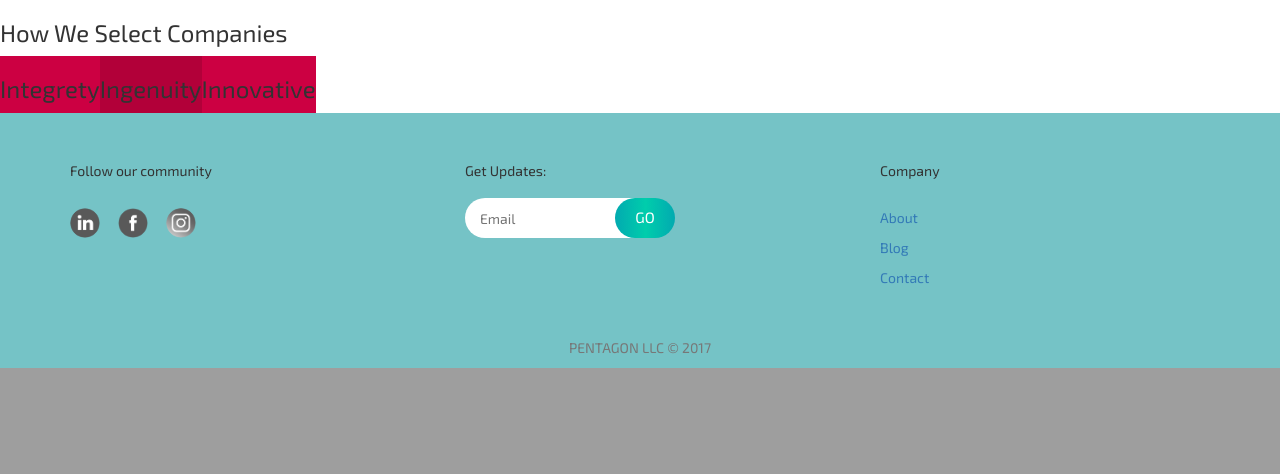
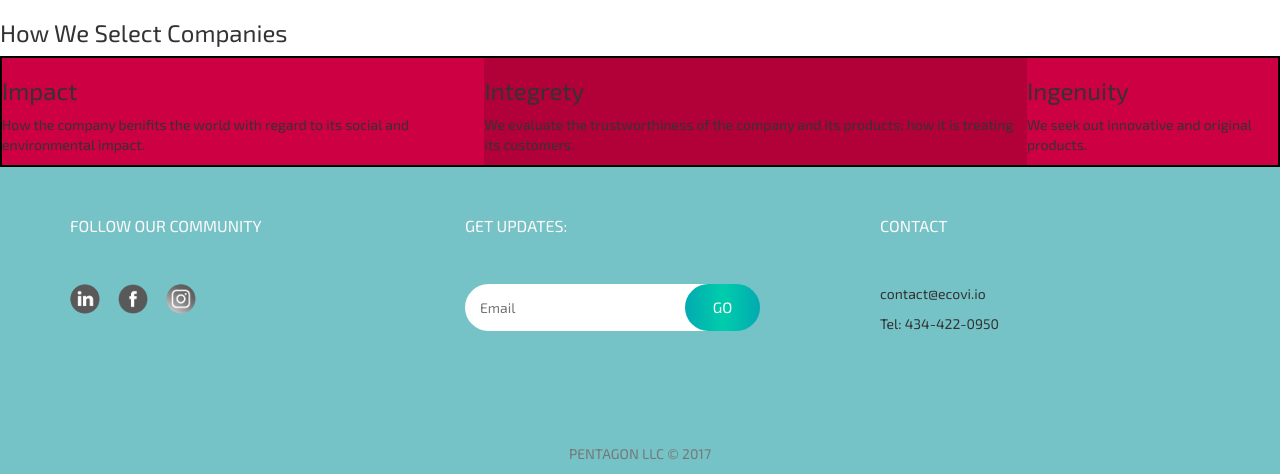
Before and after one commit to zona-li/ecovi, a Django app: page / in a window 1280 px wide. Shown: the part 902-1376 px from the top of the page. Before the commit the page ends 1270 px from the top, so only its background shows below. Run offline with Django 3.2, Linux system fonts and the light colour scheme; some libraries are stand-ins or nearby versions.

Commit message:
footer alignment, size, color change

```diff
--- a/app/homestarter/main/templates/main/header.html
+++ b/app/homestarter/main/templates/main/header.html
@@ -78,6 +78,7 @@
 		}
 		.container-standard {
 			display: flex;
+			border: 2px solid black;
 		}
 		.box {
 			background-color: #cc0042;
@@ -91,12 +92,12 @@
 			margin-right: 30px;
 		}
 		#inputEmail {
-			border-radius: 20px;
+			border-radius: 30px;
 			padding-left: 15px;
-			padding-right: 60px;
+			padding-right: 90px;
 			border: none;
-			height: 40px;
-			width: 200px;
+			height: 47px;
+			width: 290px;
 			position: relative;
 			top: 0;
 			left: 0;
@@ -105,16 +106,16 @@
 			outline: none;
 		}
 		#emailBtn {
-			border-radius: 20px;
+			border-radius: 30px;
 			background-image: linear-gradient(to right, #02AAB0 0%, #00CDAC 51%, #02AAB0 100%);
 			color: white;
 			font-size: 15px;
-			height: 40px;
-			width: 60px;
+			height: 47px;
+			width: 75px;
 			border: none;
 			position: absolute;
 			top: 0;
-			left: 130px;
+			left: 200px;
 		}
 		#emailBtn:hover {
 			background-position: bottom 70px right 70px;
@@ -148,6 +149,12 @@
 			bottom: 40vh;
 			left: 10vh;
 			right: 10vh;
+		}
+		.ft-title {
+			text-transform: uppercase;
+			font-size: medium;
+			margin-bottom: 50px;
+			color: #FFFAFA;
 		}
 	</style>
 </head>
@@ -183,8 +190,7 @@
 		<div class="container-fluid"> <!-- If Needed Left and Right Padding in 'md' and 'lg' screen means use container class -->
             <div class="row">
                 <div class="col-xs-4 col-sm-4 col-md-4 col-lg-4">
-                    <h5 style="padding-left: 20px;">Follow our community</h5>
-					<br>
+                    <h5 style="padding-left: 20px; " class="ft-title">Follow our community</h5>
 					<a href='/linkedin/' style="margin-left: 20px">
 						<img src="{% static "/pictures/linkedin_logo_bw.png" %}" alt="Responsive image" class="img-circle" width="30" height="30" style='margin-right:15px'>
 					</a>
@@ -196,7 +202,7 @@
 					</a>
                 </div>
                 <div class="col-xs-4 col-sm-4 col-md-4 col-lg-4">
-                    <h5>Get Updates:</h5>
+                    <h5 class="ft-title">Get Updates:</h5>
 
                     <form class="parent" method="post" action="{% url 'create_general_user' %}">
                     	{% csrf_token %}
@@ -205,15 +211,17 @@
                     </form>
                 </div>
                 <div class="col-xs-4 col-sm-4 col-md-4 col-lg-4">
-                    <h5>Company</h5>
-                    <p style="padding-top: 20px; color: #777777"><a href='/about/'>About</a></p>
+                    <h5 class="ft-title">Contact</h5>
+<!--                     <p style="padding-top: 20px; color: #777777"><a href='/about/'>About</a></p>
                     <p style="color: #777777"><a href='/blog/'>Blog</a></p>
-                    <p style="color: #777777"><a href='/contact/'>Contact</a></p>
-                </div>
+                    <p style="color: #777777"><a href='/contact/'>Contact</a></p>	-->
+                    <p>contact@ecovi.io</p>
+                    <p>Tel: 434-422-0950</p>
+				</div>
             </div>
         </div>
 
-        <div class="row" style="padding-top: 40px;">
+        <div class="row" style="padding-top: 100px;">
 			<p class="text-uppercase text-center" id = "footer_text" style="color: #777777">  # Copyright info # </p>
 		</div>
 	</footer>
--- a/app/homestarter/main/templates/main/home.html
+++ b/app/homestarter/main/templates/main/home.html
@@ -11,13 +11,16 @@
 		<h3>How We Select Companies</h3>
 		<div class="container-standard">
 			<div class="box">
-				<h3>Integrety</h3>
+				<h3>Impact</h3>
+				<p>How the company benifits the world with regard to its social and environmental impact.</p>
 			</div>
 			<div class="box middle">
-				<h3>Ingenuity</h3>
+				<h3>Integrety</h3>
+				<p>We evaluate the trustworthiness of the company and its products; how it is treating its customers.</p>
 			</div>
 			<div class="box">
-				<h3>Innovative</h3>
+				<h3>Ingenuity</h3>
+				<p>We seek out innovative and original products.</p>
 			</div>
 		</div>
 	</div>
```
